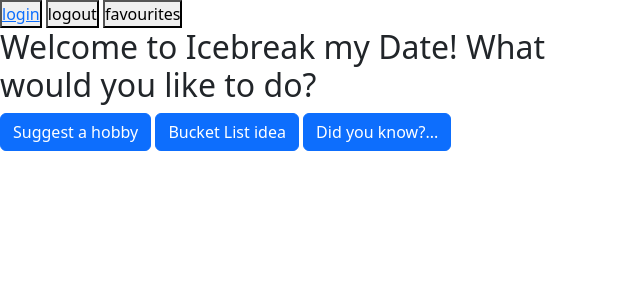
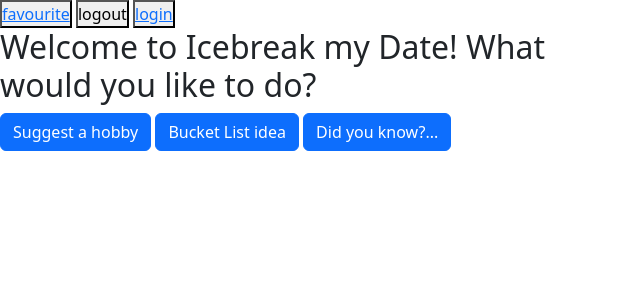
Before and after one commit to AbdalehHersi/icebreak-my-date, a Node server app: page /main in a window 1280 px wide. Shown: the top 300 px of the page, without its empty margins (0-640 px from the left). Run offline with Node 20, Linux system fonts and the light colour scheme; some libraries are stand-ins or nearby versions.

Commit message:
fav button and page changes

```diff
--- a/controllers/home-routes.js
+++ b/controllers/home-routes.js
@@ -1,6 +1,5 @@
 const router = require('express').Router();
-const Favorite = require("../models/Favourite")
-const User = require('../models/User');
+const { User, Favourite } = require("../models")
 // const withAuth = require('../utils/auth');
 
 router.get('/', async (req, res) => {
@@ -30,9 +29,18 @@ router.get('/main', async (req, res) => {
   }
 });
 
-router.post('/favourites', async (req, res) => {
+router.get('/favorites', async (req, res) => {
   try {
-    res.render('favourites');
+    const userData = await User.findByPk(req.session.user_id, {
+      attributes: { exclude: ['password'] },
+      include: [{ model: Favourite }],
+    });
+    const favorites = userData.get({ plain: true });
+    console.log("User: ", favorites)
+    res.render('favourite', {
+      favorites,
+      logged_in: true
+    });
   } catch (err) {
     res.status(500).json(err);
   }
--- a/models/Favourite.js
+++ b/models/Favourite.js
@@ -14,7 +14,7 @@ Favourite.init(
       description: {
         type: DataTypes.STRING,
         allowNull: false,
-      },
+      }, // as unique : true
       user_id: {
         type: DataTypes.INTEGER,
         references: {
--- a/views/favourite.handlebars
+++ b/views/favourite.handlebars
@@ -0,0 +1,4 @@
+<h1>Favorites: </h1>
+{{#each favorites.favourites as |fav|}}
+<p>{{fav.description}}</p>
+{{/each}}
--- a/views/layouts/main.handlebars
+++ b/views/layouts/main.handlebars
@@ -1,18 +1,26 @@
 <!DOCTYPE html>
 <html lang="en">
+
 <head>
     <meta charset="UTF-8">
     <meta http-equiv="X-UA-Compatible" content="IE=edge">
     <meta name="viewport" content="width=device-width, initial-scale=1.0">
-    <link href="https://cdn.jsdelivr.net/npm/bootstrap@5.2.2/dist/css/bootstrap.min.css" rel="stylesheet" integrity="sha384-Zenh87qX5JnK2Jl0vWa8Ck2rdkQ2Bzep5IDxbcnCeuOxjzrPF/et3URy9Bv1WTRi" crossorigin="anonymous">
+    <link href="https://cdn.jsdelivr.net/npm/bootstrap@5.2.2/dist/css/bootstrap.min.css" rel="stylesheet"
+        integrity="sha384-Zenh87qX5JnK2Jl0vWa8Ck2rdkQ2Bzep5IDxbcnCeuOxjzrPF/et3URy9Bv1WTRi" crossorigin="anonymous">
     <link rel="stylesheet" href="/css/style.css">
     <title>Ice Break My Date</title>
 </head>
+
 <body>
+    <button><a href="/favorites">favourite</a></button>
+    <button class="no-button" id="logout">logout</button>
     <button><a href="/login">login</a></button>
-    <button id="logout">logout</button>
-    <button id="logout">favourites</button>
+
     {{{ body }}}
-    <script src = '/js/logout.js'></script>
+
+    {{#if logged_in}}
+    <script src='/js/logout.js'></script>
+    {{/if}}
 </body>
+
 </html>
```
Also changed, not shown: models/index.js (indentation only).
